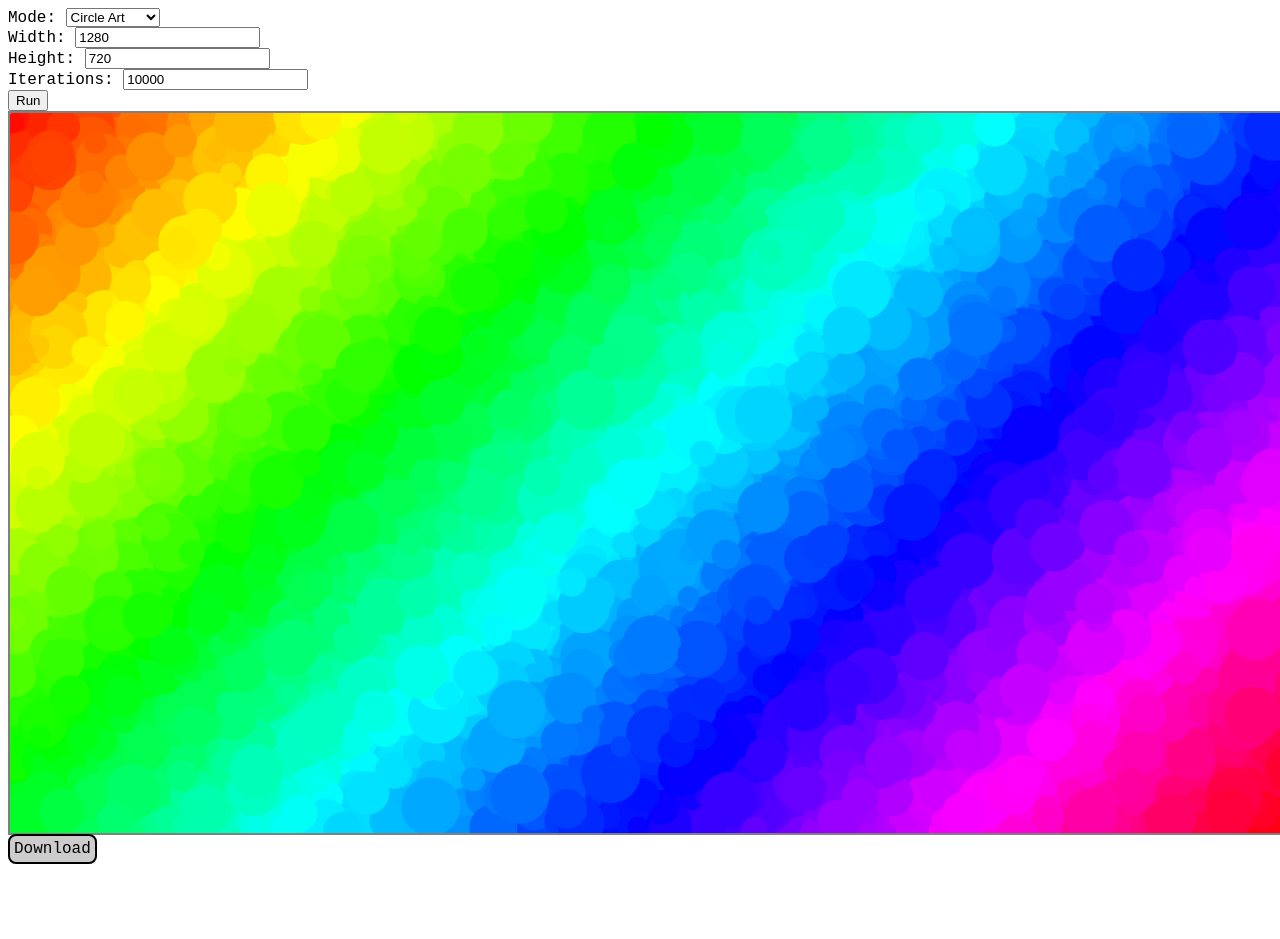
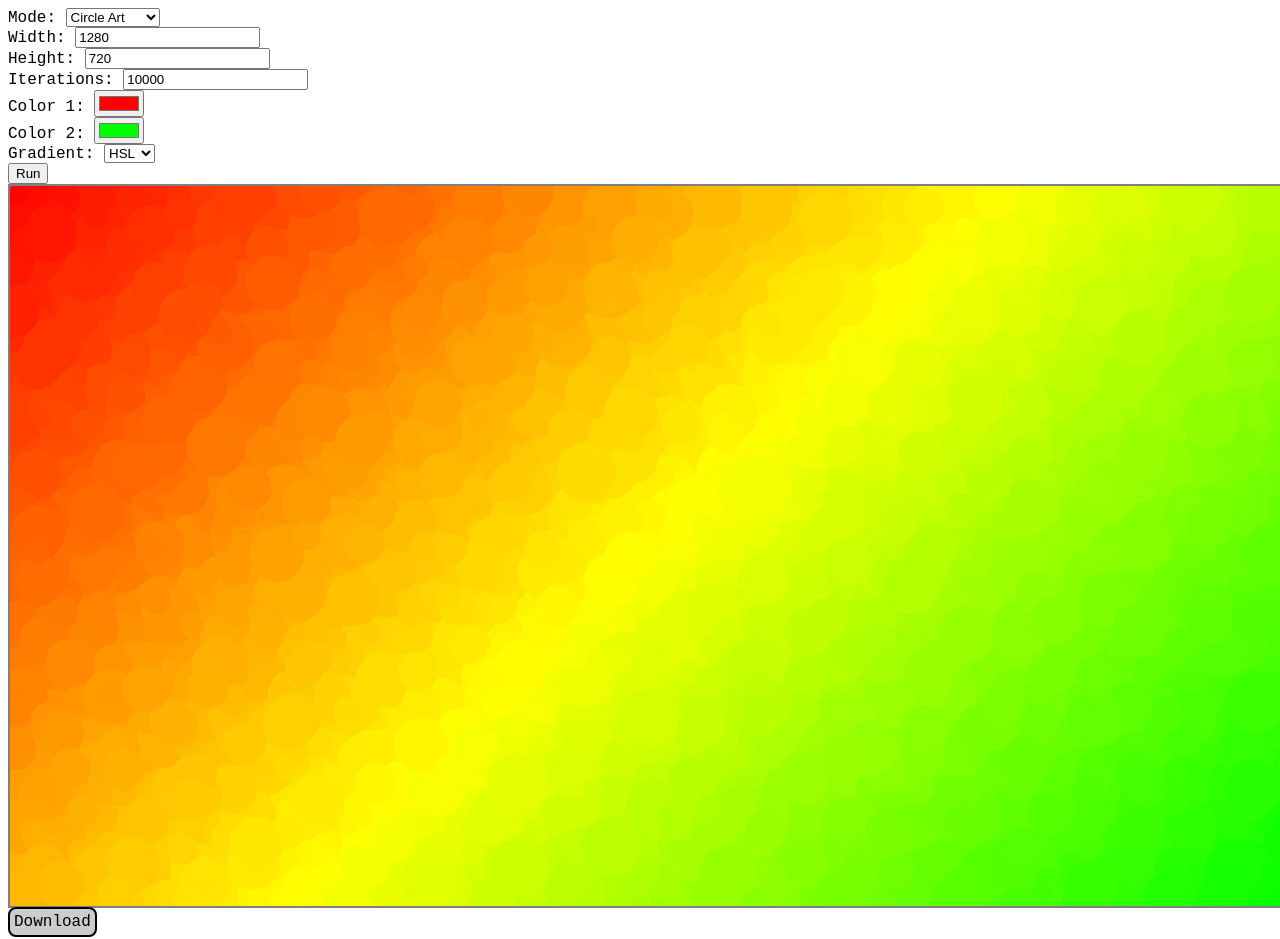
Before and after one commit to EpicPuppy613/Geometric-Art, a plain HTML site: page index.html in a window 1280 px wide. Both pictures are taken after a click on the button "Run". Before the commit the page ends 866 px from the top, so only its background shows below. Drawn offline with Linux system fonts and the light colour scheme.

Commit message:
more color control

```diff
--- a/index.html
+++ b/index.html
@@ -4,6 +4,8 @@
 <head>
 
     <link rel="stylesheet" href="style.css">
+    <title>Geometric Art</title>
+    <link rel="icon" type="image/png" href="favicon.png">
 
 </head>
 
@@ -17,7 +19,13 @@
     Width: <input type="number" id="width" value="1280"><br>
     Height: <input type="number" id="height" value="720"><br>
     <div id="circle">
-        Iterations: <input type="number" id="circleiterations" value="10000">
+        Iterations: <input type="number" id="circleiterations" value="10000"><br>
+        Color 1: <input type="color" id="circlecolor1" value="#ff0000"><br>
+        Color 2: <input type="color" id="circlecolor2" value="#00ff00"><br>
+        Gradient: <select id="circlegradient">
+            <option value="hsl">HSL</option>
+            <option value="rgb">RGB</option>
+        </select>
     </div>
     <div id="square">
         Color 1: <input type="color" id="squarecolor1" value="#ff0000"><br>
--- a/script.js
+++ b/script.js
@@ -62,18 +62,6 @@ function hexToHSL(H) {
     return [h, s, l];
 }
 
-function CircleArt(amt) {
-    for (var i = 0; i < amt; i++) {
-        const x = Math.random() * W;
-        const y = Math.random() * H;
-        const r = Math.random() * 20 + 10;
-        ctx.beginPath();
-        ctx.arc(x, y, r, 0, Math.PI * 2, false);
-        ctx.fillStyle = `hsl(${((x + y) / (W + H)) * 360}, 100%, 50%)`;
-        ctx.fill();
-    }
-}
-
 // https://css-tricks.com/converting-color-spaces-in-javascript/
 function hexToRGB(h) {
     let r = 0, g = 0, b = 0;
@@ -92,6 +80,38 @@ function hexToRGB(h) {
     }
 
     return [+r, +g, +b];
+}
+
+function CircleArt(amt, color1, color2, rgb=false) {
+    if (rgb) {
+        c1 = hexToRGB(color1);
+        c2 = hexToRGB(color2);
+    } else {
+        c1 = hexToHSL(color1);
+        c2 = hexToHSL(color2);
+    }
+    adif = c2[0] - c1[0];
+    bdif = c2[1] - c1[1];
+    cdif = c2[2] - c1[2];
+    for (var i = 0; i < amt; i++) {
+        const x = Math.random() * W;
+        const y = Math.random() * H;
+        const r = Math.random() * 20 + 10;
+        ctx.beginPath();
+        ctx.arc(x, y, r, 0, Math.PI * 2, false);
+        if (rgb) {
+            ctx.fillStyle = `rgb(
+                ${c1[0] + (adif * ((x + y) / (W + H)))},
+                ${c1[1] + (bdif * ((x + y) / (W + H)))},
+                ${c1[2] + (cdif * ((x + y) / (W + H)))})`;
+        } else {
+            ctx.fillStyle = `hsl(
+                ${c1[0] + (adif * ((x + y) / (W + H)))},
+                ${c1[1] + (bdif * ((x + y) / (W + H)))}%,
+                ${c1[2] + (cdif * ((x + y) / (W + H)))}%)`;
+        }
+        ctx.fill();
+    }
 }
 
 function SquareArt(color1, color2, rows, columns, rgb=false) {
@@ -129,7 +149,13 @@ function Run() {
     ctx.clearRect(0, 0, W, H);
     switch (A.mode) {
         case 'circle':
-            CircleArt(document.getElementById('circleiterations').value);
+            rgb = false;
+            if (document.getElementById('circlegradient').value == 'rgb') rgb = true;
+            CircleArt(
+                document.getElementById('circleiterations').value,
+                document.getElementById('circlecolor1').value,
+                document.getElementById('circlecolor2').value,
+                rgb);
             break;
         case 'square':
             rgb = false;
```
Also changed, not shown: favicon.png (added).
